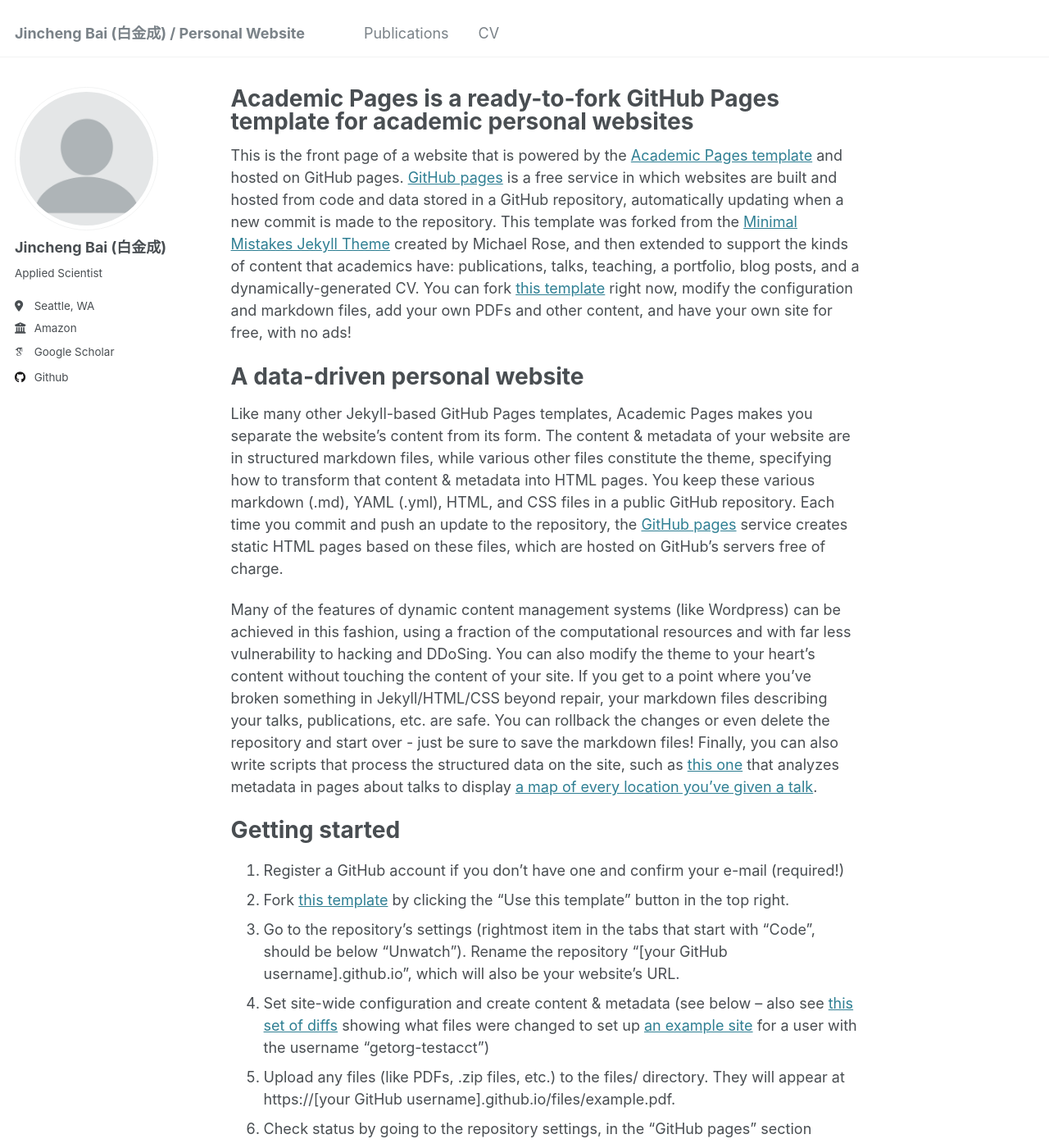
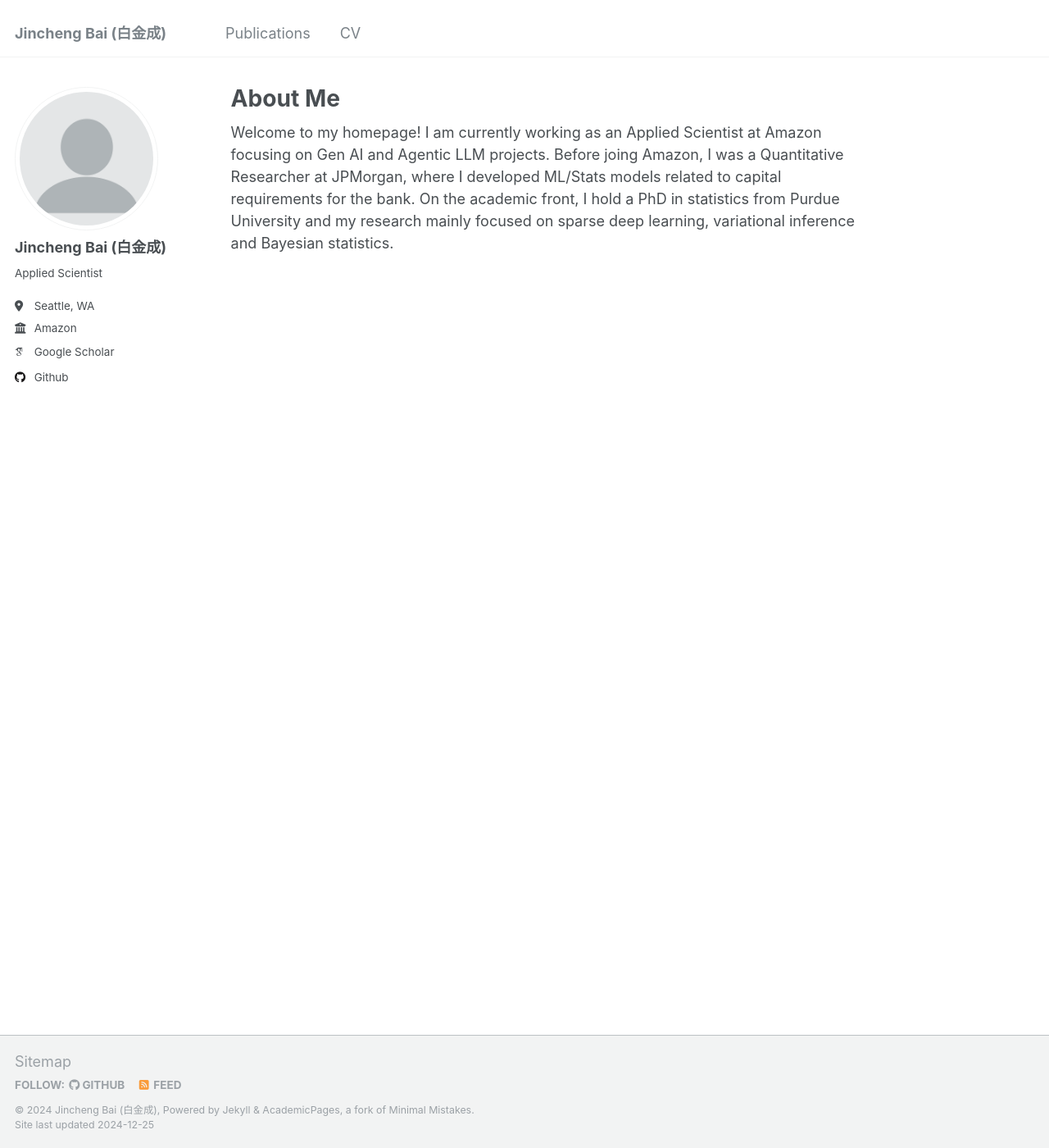
Before and after one commit to JinchengBai/JinchengBai.github.io, a Jekyll site: the page built from _pages/about.md, in a window 1280 px wide and 1400 px high. Shown: the whole window at 82% size. Built offline with Jekyll 4.4.1, drawn with Linux system fonts in a browser that asks for light colours; some web fonts are replaced; some of the changed text lies outside the part shown.

Commit message:
Edit About section

```diff
--- a/_config.yml
+++ b/_config.yml
@@ -8,7 +8,7 @@
 
 # Basic Site Settings
 locale                   : "en-US"
-title                    : "Jincheng Bai (白金成) / Personal Website"
+title                    : "Jincheng Bai (白金成)"
 title_separator          : "-"
 name                     : &name "Jincheng Bai (白金成)"
 description              : &description "personal description"
--- a/_pages/about.md
+++ b/_pages/about.md
@@ -1,14 +1,15 @@
 ---
 permalink: /
-title: "Academic Pages is a ready-to-fork GitHub Pages template for academic personal websites"
+title: "About Me"
 author_profile: true
 redirect_from:
   - /about/
   - /about.html
 ---
 
-This is the front page of a website that is powered by the [Academic Pages template](https://github.com/academicpages/academicpages.github.io) and hosted on GitHub pages. [GitHub pages](https://pages.github.com) is a free service in which websites are built and hosted from code and data stored in a GitHub repository, automatically updating when a new commit is made to the repository. This template was forked from the [Minimal Mistakes Jekyll Theme](https://mmistakes.github.io/minimal-mistakes/) created by Michael Rose, and then extended to support the kinds of content that academics have: publications, talks, teaching, a portfolio, blog posts, and a dynamically-generated CV. You can fork [this template](https://github.com/academicpages/academicpages.github.io) right now, modify the configuration and markdown files, add your own PDFs and other content, and have your own site for free, with no ads!
+Welcome to my homepage! I am currently working as an Applied Scientist at Amazon focusing on Gen AI and Agentic LLM projects. Before joing Amazon, I was a Quantitative Researcher at JPMorgan, where I developed ML/Stats models related to capital requirements for the bank. On the academic front, I hold a PhD in statistics from Purdue University and my research mainly focused on sparse deep learning, variational inference and Bayesian statistics.
 
+<!---
 A data-driven personal website
 ======
 Like many other Jekyll-based GitHub Pages templates, Academic Pages makes you separate the website's content from its form. The content & metadata of your website are in structured markdown files, while various other files constitute the theme, specifying how to transform that content & metadata into HTML pages. You keep these various markdown (.md), YAML (.yml), HTML, and CSS files in a public GitHub repository. Each time you commit and push an update to the repository, the [GitHub pages](https://pages.github.com/) service creates static HTML pages based on these files, which are hosted on GitHub's servers free of charge.
@@ -47,3 +48,4 @@ Example: editing a markdown file for a talk
 For more info
 ------
 More info about configuring Academic Pages can be found in [the guide](https://academicpages.github.io/markdown/), the [growing wiki](https://github.com/academicpages/academicpages.github.io/wiki), and you can always [ask a question on GitHub](https://github.com/academicpages/academicpages.github.io/discussions). The [guides for the Minimal Mistakes theme](https://mmistakes.github.io/minimal-mistakes/docs/configuration/) (which this theme was forked from) might also be helpful.
+-->
```
